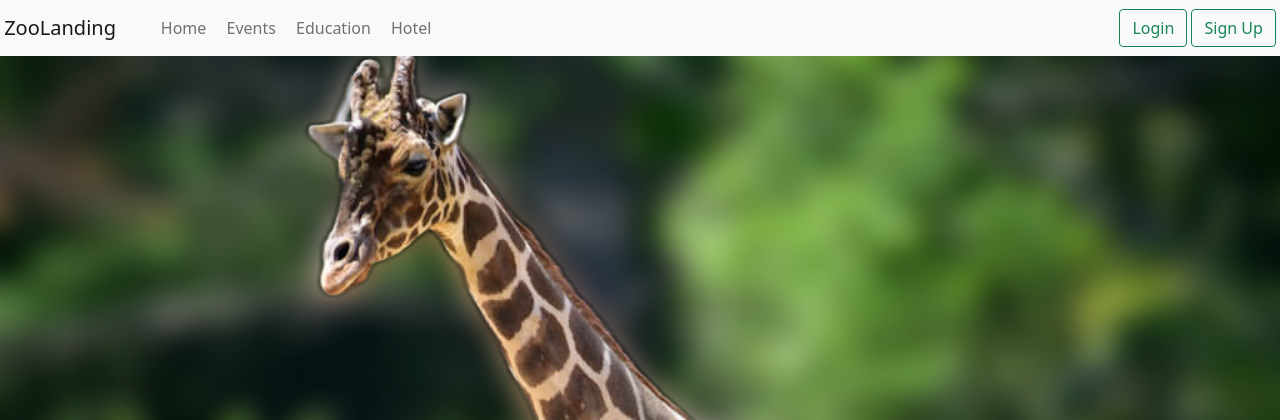
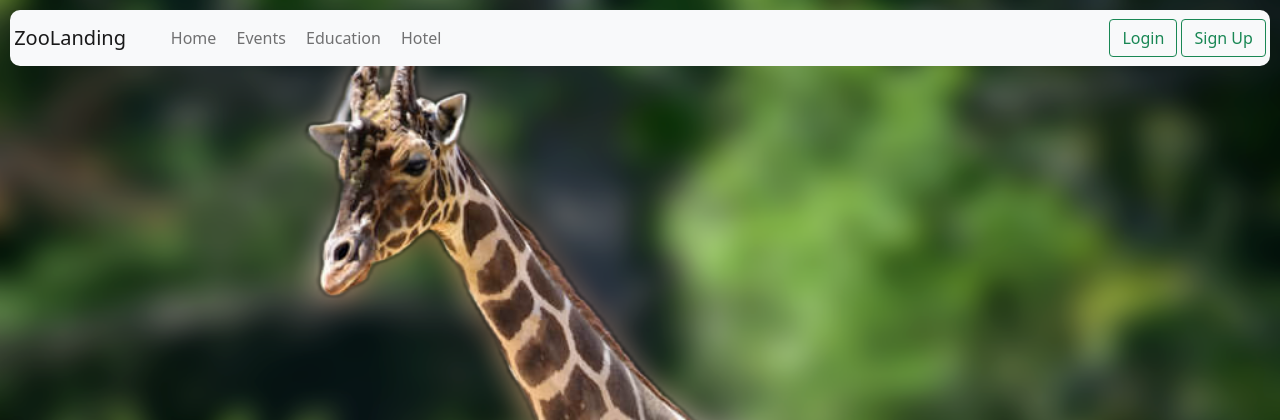
Before and after one commit to Lordhermano/ZooLanding, a Django app: page / in a window 1280 px wide. Shown: the top 420 px of the page. Run offline with Django 5.2, Linux system fonts and the light colour scheme.

Commit message:
createrecorddb

```diff
--- a/ZooAdmin/ZooUser/forms.py
+++ b/ZooAdmin/ZooUser/forms.py
@@ -1,9 +1,9 @@
-from django.contrib.auth.form import UserCreationForm, AuthenticationForm
+from django.contrib.auth.forms import UserCreationForm, AuthenticationForm
 from django.contrib.auth.models import User
 from .models import Record
 
-from django import form
-from django.form.widgets import PasswordInput, TextInput
+from django import forms
+from django.forms.widgets import PasswordInput, TextInput
 
 class CreateRecord(models.ModelForm):
     class Meta:
--- a/ZooAdmin/static/CSS/style.css
+++ b/ZooAdmin/static/CSS/style.css
@@ -16,7 +16,7 @@ body{
     background-size: cover;
 }
 
-
+/* Hotel */
 .HotelCali{
     width: 250px;
     height: 200px;
@@ -41,3 +41,11 @@ body{
     margin: auto;
     margin-top: 20px;
 }
+/* Nav bar */
+.navbar{
+    border-radius: 10px;
+    margin-top: 10px;
+    margin-left: 10px;
+    margin-right: 10px;
+    box-sizing: border-box;
+}
```
Also changed, not shown: ZooAdmin/ZooUser/Templates/bookings.html (added), ZooAdmin/ZooUser/Templates/create-record.html (added), ZooAdmin/ZooUser/Templates/dashboard.html (added), ZooAdmin/ZooUser/Templates/my-login.html (added), ZooAdmin/ZooUser/Templates/register.html (added), ZooAdmin/ZooUser/views.py (line endings or trailing spaces), ZooAdmin/db.sqlite3.
